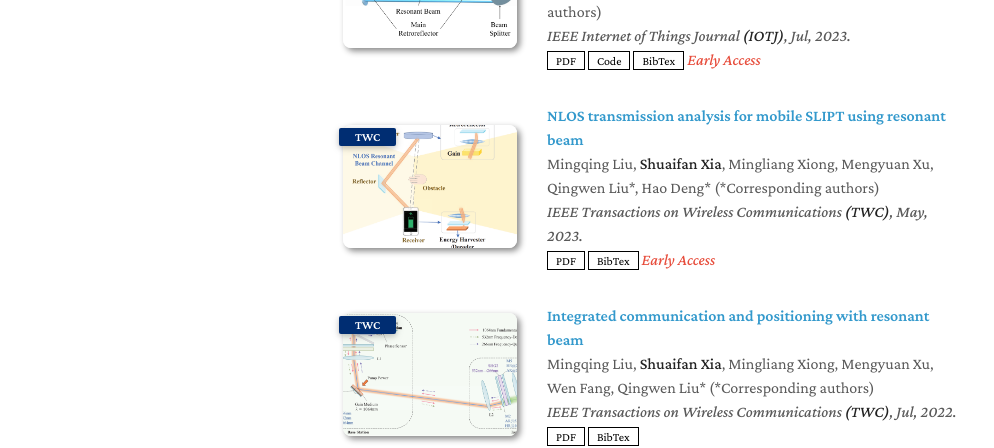
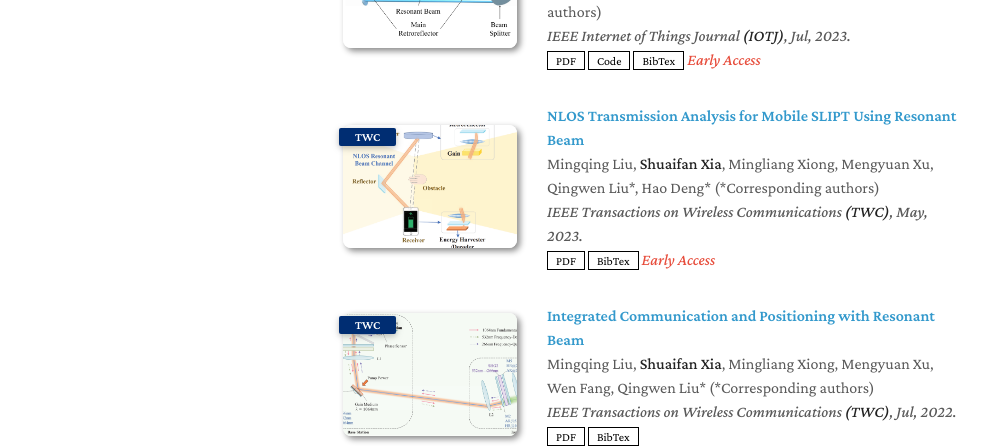
Before and after one commit to Collin911/homepage, a Jekyll site: the page built from index.md, in a window 1280 px wide and 1349 px high. Shown: the part 548-996 px from the top of the window, without its empty margins (147-1141 px from the left). Built offline with Jekyll 4.4.1, drawn with Linux system fonts in a browser that asks for light colours; nearby versions of some CDN libraries; a style sheet for code colours, icons or effects is not loaded; our own code applies the rules of GitHub Pages for plain Markdown files.

```diff
--- a/_data/publications.yml
+++ b/_data/publications.yml
@@ -10,7 +10,7 @@ main:
     image: ./assets/img/auto_pro.png
     notes: Early Access
 
-  - title: "NLOS transmission analysis for mobile SLIPT using resonant beam"
+  - title: "NLOS Transmission Analysis for Mobile SLIPT Using Resonant Beam"
     authors: Mingqing Liu, <strong>Shuaifan Xia</strong>, Mingliang Xiong, Mengyuan Xu, Qingwen Liu*, Hao Deng* (*Corresponding authors)
     conference_short: TWC
     conference: IEEE Transactions on Wireless Communications <strong>(TWC)</strong>, May, 2023.
@@ -22,7 +22,7 @@ main:
     image: ./assets/img/NLOS.png
     notes: Early Access
 
-  - title: "Integrated communication and positioning with resonant beam"
+  - title: "Integrated Communication and Positioning with Resonant Beam"
     authors: Mingqing Liu, <strong>Shuaifan Xia</strong>, Mingliang Xiong, Mengyuan Xu, Wen Fang, Qingwen Liu* (*Corresponding authors)
     conference_short: TWC
     conference: IEEE Transactions on Wireless Communications <strong>(TWC)</strong>, Jul, 2022.
```
